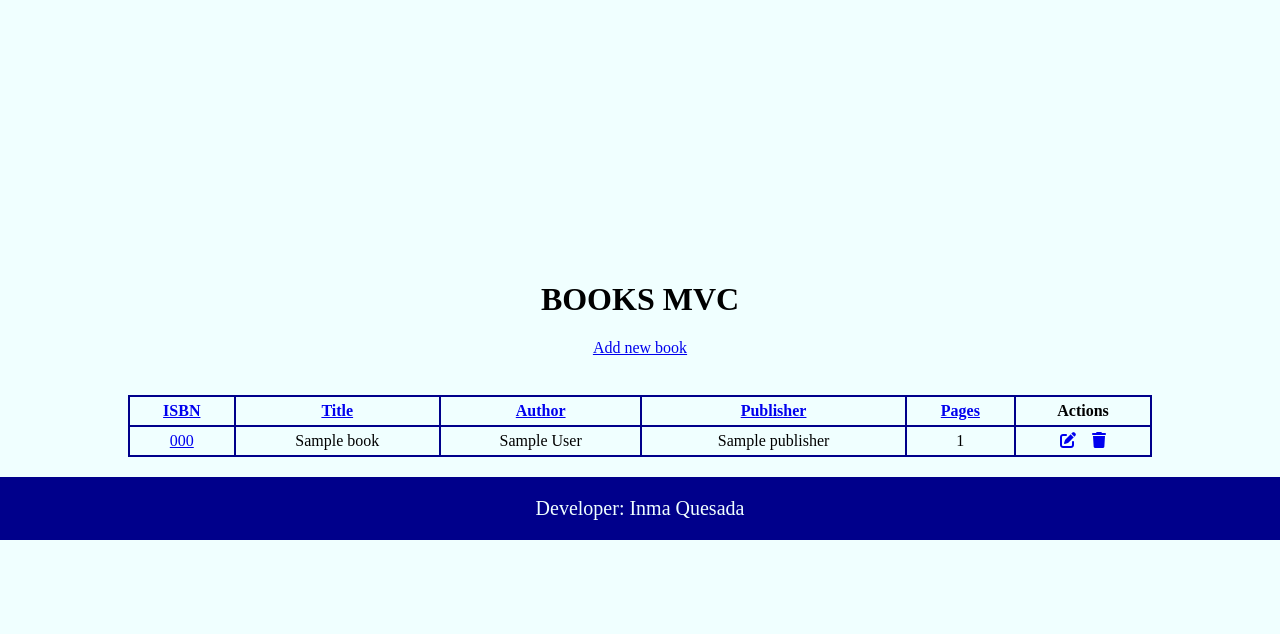
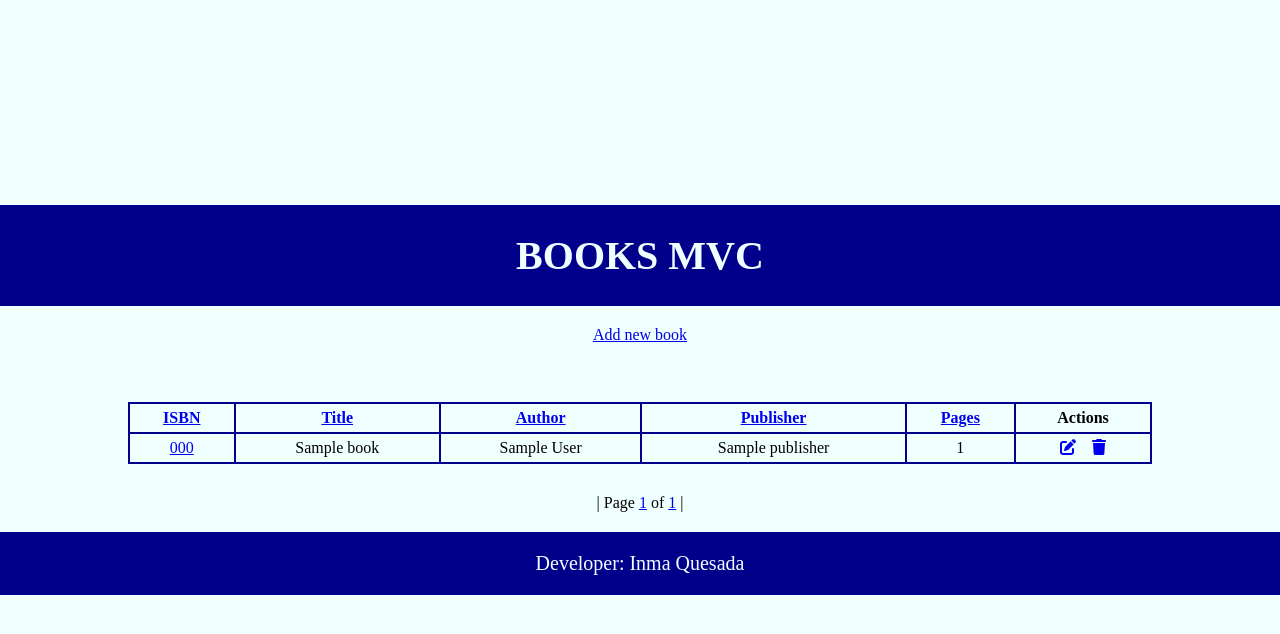
Before and after one commit to iquetir858/books_mvc, a PHP site: template view/books.php in a window 1280 px wide. Shown: the top 634 px of the page. Run offline with PHP 8.4, Linux system fonts and the light colour scheme; the template is opened without the code that fills it: most values are stand-ins (such as "Sample title", 1, 10 or a date in 2020); some libraries are stand-ins or nearby versions.

Commit message:
Main page pagination (Not finished)

```diff
--- a/controller/BooksController.php
+++ b/controller/BooksController.php
@@ -48,6 +48,7 @@ class BooksController
     {
         $orderby = isset($_GET['orderby']) ? $_GET['orderby'] : 'id';
         $books = $this->booksService->getAllBooks($orderby);
+        $totalNumPages= $this->booksService->getTotalNumPages();
         include ROOT_PATH . '/view/books.php';
 
     }
--- a/view/books.php
+++ b/view/books.php
@@ -9,9 +9,10 @@
     <link href="https://fonts.googleapis.com/css2?family=Roboto:wght@400;500&display=swap" rel="stylesheet">
     <script src="https://kit.fontawesome.com/7b7111c316.js" crossorigin="anonymous"></script>
     <style>
-        *{
+        * {
             box-sizing: border-box;
         }
+
         body {
             background-color: azure;
             text-align: center;
@@ -34,7 +35,23 @@
             border: 2px solid darkblue;
         }
 
-        footer {
+        a:hover, a:visited:hover {
+            color: deeppink;
+        }
+
+        a:visited {
+            color: purple;
+        }
+
+        #newBook {
+            margin: 20px;
+        }
+
+        #pagination {
+            margin: 10px 10px 20px 10px;
+        }
+
+        header, footer {
             margin: 0;
             padding: 0;
             width: 100%;
@@ -46,7 +63,7 @@
 </head>
 <body>
 <header><h1>BOOKS MVC</h1></header>
-<div><a href="index.php?op=new">Add new book</a></div>
+<div id="newBook"><a href="index.php?op=new">Add new book</a></div>
 <br>
 <table class="books" border="0" cellpadding="0" cellspacing="0">
     <thead>
@@ -81,6 +98,25 @@
     <?php endforeach; ?>
     </tbody>
 </table>
+<div id="pagination">
+    <?php
+    $currentPage = (!isset($_GET['page']) || $_GET['page'] < 1) ? 1 : (int)$_GET['page']; //Página por la que vamos (actual)
+
+    if ($currentPage > 1): ?>
+        <a href="?page=1">&laquo; First |</a>
+        <a href="?page=<?= $currentPage - 1 ?>">&larr; Previous</a>
+    <?php endif;
+
+    ?>
+    | Page <a href="?page=<?= $currentPage ?>" ><?= $currentPage ?></a>
+    of <a href="?page=<?= $totalNumPages ?>" ><?= $totalNumPages ?></a> |
+    <?php
+
+    if ($currentPage < $totalNumPages): ?>
+        <a href="?page=<?= $currentPage + 1 ?>">Next &rarr;</a>
+    <?php endif; ?>
+</div>
+
 <footer>
     <p>Developer: Inma Quesada</p>
 </footer>
```
Also changed, not shown: model/BooksGateway.php (+38 -4 lines).
